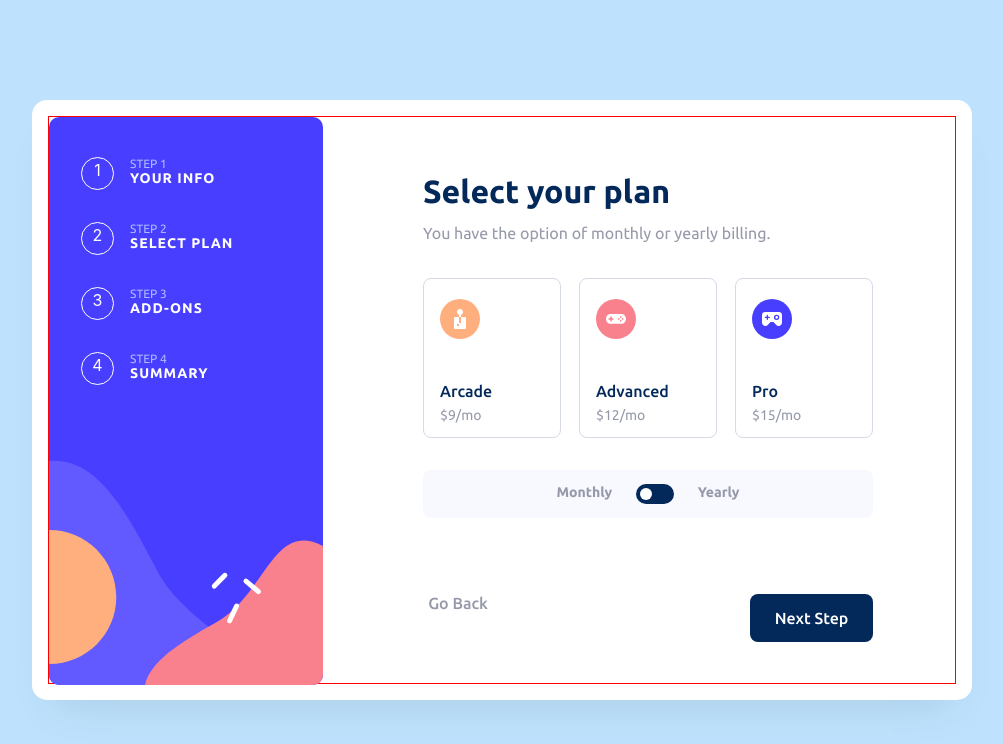
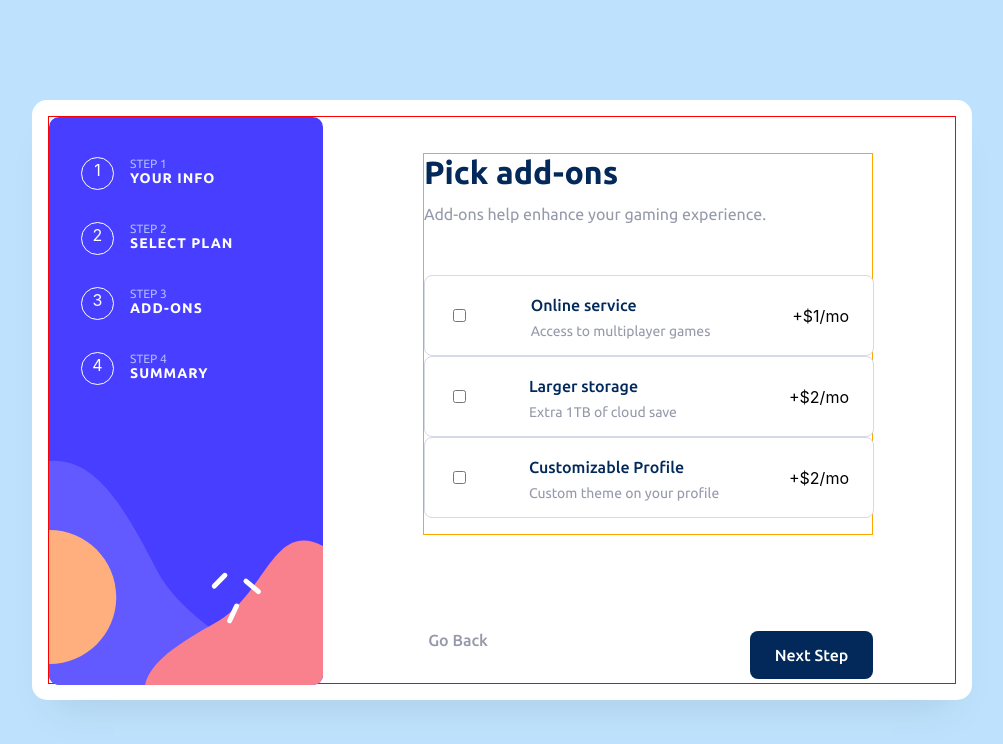
Before and after one commit to mosesrc/multi-step-form-app, a React (Create React App) app in the folder multi-step-form-ui/: page / in a window 1280 px wide. Shown: the top 744 px of the page, without its empty margins (138-1141 px from the left). Built offline with nearby package versions, Linux system fonts and the light colour scheme.

Commit message:
Initial changes to Add On Page Menu

```diff
--- a/multi-step-form-ui/src/App.css
+++ b/multi-step-form-ui/src/App.css
@@ -31,6 +31,7 @@ body {
   font-style: normal;
   font-weight: 700;
   line-height: normal;
+  margin-top: 0;
   margin-bottom: 11px;
 }
 
--- a/multi-step-form-ui/src/shared/containers/AddOnPage/AddOnPage.css
+++ b/multi-step-form-ui/src/shared/containers/AddOnPage/AddOnPage.css
@@ -0,0 +1,68 @@
+.add-ons {
+    border: solid 1px orange;
+}
+
+.add-ons-form menu {
+    display: flex;
+    padding: 0;
+    flex-direction: column;
+    list-style-type: none;
+}
+
+.add-ons-form menu input[type='checkbox']:before {
+    width: 30px;
+    height: 30px;
+    border-radius: 10.5%;
+    stroke: #D6D9E6;
+    border: solid 1px red;
+}
+
+.add-ons-form menu li {
+    display: flex;
+    justify-content: space-between;
+    align-items: center;
+    padding-left: 24px;
+    padding-right: 24px;
+    width: 450px;
+    height: 81px;
+    border-radius: 8px;
+    border: 1px solid var(--Border-Color, #D6D9E6);
+    background: var(--White, #FFF);
+}
+
+.add-ons-form menu li div {
+    width: 200px;
+    height: 43px;
+    display: flex;
+    padding: 2px 1px 0px 0px;
+    flex-direction: column;
+    gap: 7px;
+}
+
+.add-ons-form menu li div label h4 {
+    color: var(--Denim, #022959);
+    height: 18px;
+    font-family: Ubuntu-Medium;
+    font-size: 16px;
+    font-style: normal;
+    font-weight: 500;
+    line-height: normal;
+    margin: 0;
+}
+
+.add-ons-form menu li div p {
+    color: var(--Grey, #9699AA);
+    font-family: Ubuntu-Regular;
+    font-size: 14px;
+    font-style: normal;
+    font-weight: 400;
+    line-height: 20px;
+    /* 142.857% */
+    margin: 0;
+}
+
+.selected {
+    border-radius: 8px;
+    border: 1px solid var(--Purple, #483EFF);
+    background: var(--Very-Light-Grey, #F8F9FF);
+}
--- a/multi-step-form-ui/src/shared/containers/AddOnPage/AddOnPage.js
+++ b/multi-step-form-ui/src/shared/containers/AddOnPage/AddOnPage.js
@@ -2,6 +2,47 @@ import React from "react";
 
 import "./AddOnPage.css";
 
-function AddOnPage() {}
+function AddOnPage() {
+    return (
+        <section className="add-ons">
+            <h2 className="page-header">Pick add-ons</h2>
+            <p className="page-description">Add-ons help enhance your gaming experience.</p>
+            <form className="add-ons-form">
+                <menu>
+                    <li>
+                        <input name="online_services" type="checkbox" />
+                        <div>
+                            <label htmlFor="online_services">
+                                <h4>Online service</h4>
+                            </label>
+                            <p>Access to multiplayer games</p>
+                        </div>
+                        <p>+$1/mo</p>
+                    </li>
+                    <li>
+                        <input name="larger_storage" type="checkbox" />
+                        <div>
+                            <label htmlFor="larger_storage">
+                                <h4>Larger storage</h4>
+                            </label>
+                            <p>Extra 1TB of cloud save</p>
+                        </div>
+                        <p>+$2/mo</p>
+                    </li>
+                    <li>
+                        <input name="customizable_profile" type="checkbox" />
+                        <div>
+                            <label htmlFor="customizable_profile">
+                                <h4>Customizable Profile</h4>
+                            </label>
+                            <p>Custom theme on your profile</p>
+                        </div>
+                        <p>+$2/mo</p>
+                    </li>
+                </menu>
+            </form>
+        </section>
+    )
+}
 
 export default AddOnPage;
--- a/multi-step-form-ui/src/shared/containers/InfoPage/InfoPage.css
+++ b/multi-step-form-ui/src/shared/containers/InfoPage/InfoPage.css
@@ -3,7 +3,7 @@ form {
   flex-direction: column;
 }
 
-label {
+.info-form label {
   display: block;
   margin-bottom: 8px;
   color: var(--Denim, #022959);
@@ -15,7 +15,7 @@ label {
   line-height: normal;
 }
 
-input {
+.info-form input {
   border-radius: 8px;
   border: 1px solid var(--Border-Color, #d6d9e6);
   background: var(--White, #fff);
--- a/multi-step-form-ui/src/shared/containers/InfoPage/InfoPage.js
+++ b/multi-step-form-ui/src/shared/containers/InfoPage/InfoPage.js
@@ -8,7 +8,7 @@ function InfoPage() {
       <h2 className="page-header">Personal info</h2>
       <p className="page-description">Please provide your name, email address, and phone number.</p>
 
-      <form>
+      <form className="info-form">
         <div>
           <label>Name</label>
           <input placeholder='e.g. Stephen King' />
--- a/multi-step-form-ui/src/shared/containers/RouteContainer/RouteContainer.css
+++ b/multi-step-form-ui/src/shared/containers/RouteContainer/RouteContainer.css
@@ -1,7 +1,7 @@
 .routes-container {
   width: 450px;
-  margin-top: 56px;
+  margin-top: 36px;
   margin-left: 100px;
-  margin-bottom: 76px;
+  margin-bottom: 96px;
   /* border: solid 1px red; */
 }
--- a/multi-step-form-ui/src/shared/containers/RouteContainer/RouteContainer.js
+++ b/multi-step-form-ui/src/shared/containers/RouteContainer/RouteContainer.js
@@ -1,6 +1,7 @@
 import React from 'react';
 import InfoPage from '../InfoPage/InfoPage';
 import SelectPlanPage from '../SelectPlanPage/SelectPlanPage';
+import AddOnPage from '../AddOnPage/AddOnPage';
 
 import './RouteContainer.css';
 
@@ -8,7 +9,8 @@ function RouteContainer() {
     return (
         <div className='routes-container'>
             {/* <InfoPage /> */}
-            <SelectPlanPage />
+            {/* <SelectPlanPage /> */}
+            <AddOnPage />
         </div>
     )
 }
```
